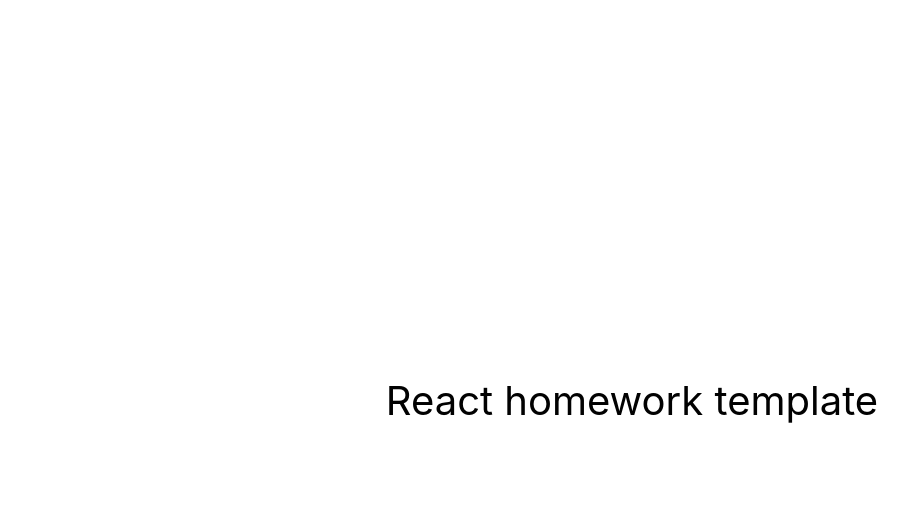
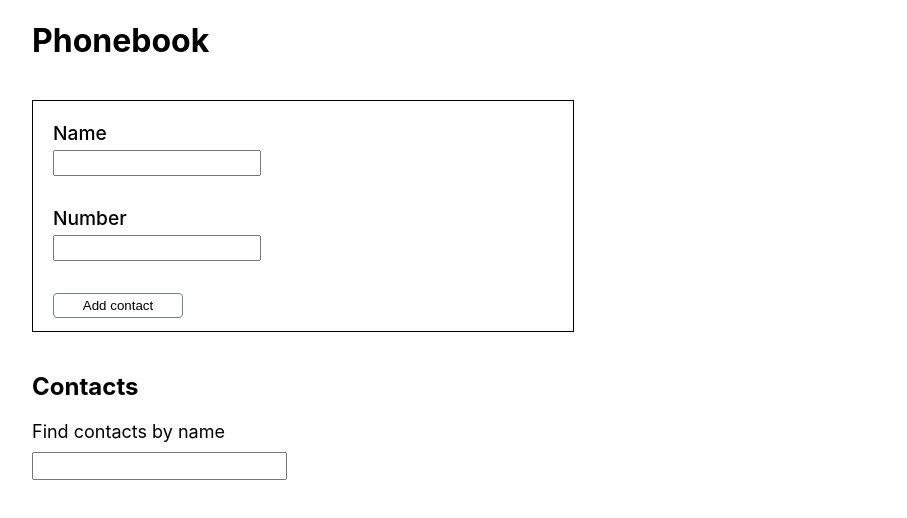
Before and after one commit to Alexey7272/goit-react-hw-04-phonebook, a React (Create React App) app: page / in a window 1280 px wide. Shown: the top 518 px of the page, without its empty margins (8-915 px from the left). Built offline with nearby package versions, Linux system fonts and the light colour scheme.

Commit message:
add start file

```diff
--- a/package.json
+++ b/package.json
@@ -2,7 +2,7 @@
   "name": "react-homework-template",
   "version": "0.1.0",
   "private": true,
-  "homepage": "https://goitacademy.github.io/react-homework-template/",
+  "homepage": "https://Alexey7272.goit-react-hw-04-phonebook/",
   "dependencies": {
     "@testing-library/jest-dom": "^5.16.3",
     "@testing-library/react": "^12.1.4",
@@ -10,6 +10,7 @@
     "react": "^18.1.0",
     "react-dom": "^18.1.0",
     "react-scripts": "5.0.1",
+    "shortid": "^2.2.16",
     "web-vitals": "^2.1.3"
   },
   "scripts": {
--- a/src/components/App.jsx
+++ b/src/components/App.jsx
@@ -1,16 +1,90 @@
-export const App = () => {
-  return (
-    <div
-      style={{
-        height: '100vh',
-        display: 'flex',
-        justifyContent: 'center',
-        alignItems: 'center',
-        fontSize: 40,
-        color: '#010101'
-      }}
-    >
-      React homework template
-    </div>
-  );
+import React, {Component} from "react";
+import ContactEditor from './ContactEditor';
+import ContactList from "./ContactList";
+import Filter from "./Filter";
+import styles from "./PhoneBook.module.css";
+import shortid from "shortid";
+
+export default class App extends Component {
+
+  state = {
+    contacts: [],
+    filter: '',
+  };
+
+  addContact = (name, number) => {
+    const alreadyContacts = this.chekIfContactsExists(name)
+
+    if(alreadyContacts) {
+      alert(`${name} is already in contacts`)
+      return
+    };
+
+    const contact = {
+      id: shortid.generate(),
+      name,
+      number,
+    };
+
+    this.setState(prevState => ({
+      contacts: [contact, ...prevState.contacts],
+    }));
+
+  };
+
+  handleFilter = queue => {
+    queue ? this.setState({ filter: queue }) : this.setState({ filter: '' });
+  };
+
+  showFilteredContacts = () => {
+    const { contacts, filter } = this.state;
+    const filteredContacts = contacts.filter(contact =>
+      contact.name.toLowerCase().includes(filter)
+    );
+
+    return filteredContacts;
+  };
+
+  chekIfContactsExists = queue =>  {
+    const { contacts } = this.state;
+
+    return contacts.some(contact => contact.name === queue);
+  };
+
+  removeContacts = (id) => {
+      console.log(id)
+
+      this.setState(({contacts}) => {
+        return {
+          contacts: contacts.filter(contact => contact.id !== id)
+        }
+      })
+  };
+
+  componentDidMount = () => {
+      const contacts = localStorage.getItem('contacts');
+      const parsedContacts = JSON.parse(contacts);
+
+      if( parsedContacts ) {
+        this.setState({contacts: parsedContacts});
+      };
+  };
+
+  componentDidUpdate = ( prevProps, prevState) => {
+    if ( this.state.contacts !== prevState.contacts) {
+       localStorage.setItem('contacts', JSON.stringify(this.state.contacts))
+    };
+  };
+
+  render () {
+    return (
+      <div>
+        <h1 className={styles.Contacts__title}>Phonebook</h1>
+        <ContactEditor onSubmit={this.addContact}/>
+        <h2 className={styles.Contacts__title}>Contacts</h2>
+        <Filter filterQueue={this.handleFilter}/>
+        <ContactList contacts={this.showFilteredContacts()} onRemoveContact={this.removeContacts}/>
+      </div>
+    );
+  };
 };
--- /dev/null
+++ b/src/components/ContactEditor.js
@@ -0,0 +1,66 @@
+import React, { Component } from "react";
+import styles from "./PhoneBook.module.css";
+
+class ContactEditor extends Component {
+    state = {
+       name: '',
+       number: '',
+    };
+
+    contactChange = e => {
+        const { name, value } = e.currentTarget;
+        this.setState({ [name]: value });
+    };
+
+    // nameChange = e => {
+    //     this.setState({ nameText: e.currentTarget.value })
+    // };
+
+    // numberChange = e => {
+    //     this.setState({ telNumber: e.currentTarget.value  })
+    // };
+
+    formSubmit = e => {
+        e.preventDefault();
+
+        this.props.onSubmit(this.state.name, this.state.number);
+
+        this.setState({name: '', number: ''});
+    };
+
+    render() {
+        return (
+            <form className={styles.AddContact} onSubmit={this.formSubmit}>
+
+                <label className={styles.AddContact__label}>
+
+                    Name
+                    <input
+                       name="name"
+                       value={this.state.name}
+                       onChange={this.contactChange}
+                       className={styles.AddContact__data}
+                    />
+
+                    Number
+                    <input
+                       type="tel"
+                       name="number"
+                       pattern="\+?\d{1,4}?[-.\s]?\(?\d{1,3}?\)?[-.\s]?\d{1,4}[-.\s]?\d{1,4}[-.\s]?\d{1,9}"
+                       title="Phone number must be digits and can contain spaces, dashes, parentheses and can start with +"
+                       required
+                       value={this.state.number}
+                       onChange={this.contactChange}
+                       className={styles.AddContact__data}
+                    />
+                </label>
+
+                <button type="submit" className={styles.AddContact__button}>Add contact</button>
+
+            </form>
+        )
+    };
+};
+
+
+export default ContactEditor;
--- /dev/null
+++ b/src/components/ContactList.js
@@ -0,0 +1,27 @@
+// import React, {Component} from "react";
+import PropTypes from 'prop-types';
+import styles from "./PhoneBook.module.css";
+
+const ContactList = ({ contacts, onRemoveContact }) => (
+    <ul className={styles.Contacts__list}>
+        {contacts.map(( {id, name, number} ) => (
+            <li key={id} className={styles.Contacts__item}>
+                {name}: {number}
+
+                <button
+                  onClick={() => {onRemoveContact(id)}}
+                  className={styles.Contacts__button}
+                >
+                  Delete
+                </button>
+            </li>
+        ))}
+    </ul>
+);
+
+ContactList.propTypes = {
+    contacts: PropTypes.array.isRequired,
+    onRemoveContact: PropTypes.func.isRequired,
+};
+
+export default ContactList;
--- /dev/null
+++ b/src/components/Filter.js
@@ -0,0 +1,35 @@
+import { nanoid } from "nanoid";
+import PropTypes from 'prop-types'
+import styles from "./PhoneBook.module.css";
+
+const Filter = ({ filterQueue }) => {
+    const filterId = nanoid();
+
+    const handleChange = e => {
+        const { value } = e.target;
+
+        filterQueue(value.trim().toLowerCase());
+    };
+
+    return (
+        <div>
+            <p className={styles.Filter__title}> Find contacts by name </p>
+
+            <input
+            type="text"
+            name="filter"
+            id={filterId}
+            onChange={handleChange}
+            className={styles.Filter__label}
+            >
+            </input>
+        </div>
+    );
+};
+
+Filter.propTypes = {
+    filterQueue: PropTypes.func.isRequired,
+};
+
+
+export default Filter;
--- /dev/null
+++ b/src/components/PhoneBook.module.css
@@ -0,0 +1,77 @@
+.AddContact {
+    width: 500px;
+    height: 190px;
+
+    margin: 40px;
+    padding: 20px;
+    border: 1px solid black;
+}
+
+.AddContact__label {
+    font-size: larger;
+    font-weight: 500;
+}
+
+.AddContact__data {
+    display: block;
+    resize: none;
+
+    width: 200px;
+    height: 20px;
+
+    margin-top: 5px;
+    margin-bottom: 30px;
+}
+
+.AddContact__button {
+    background: white;
+    border: 1px solid slategray;
+    border-radius: 4px;
+    cursor: pointer;
+
+    width: 130px;
+    height: 25px;
+}
+
+.Contacts__title {
+    padding-left: 40px;
+}
+
+.Contacts__list {
+    font-size: large;
+
+    margin-left: 30px;
+}
+
+.Contacts__item {
+    font-weight: 500;
+
+    padding-bottom: 10px;
+}
+
+.Contacts__button {
+    border: solid 1px grey;
+    border-radius: 4px;
+
+    width: 60px;
+    height: 20px;
+
+    background: white;
+
+    margin-left: 10px;
+}
+
+.Filter__title {
+    font-size: large;
+
+    margin: 0;
+    margin-bottom: 10px;
+    padding-left: 40px;
+}
+
+.Filter__label {
+    font-size: larger;
+    font-weight: 500;
+
+    margin-left: 40px;
+}
--- a/src/index.js
+++ b/src/index.js
@@ -1,6 +1,6 @@
 import React from 'react';
 import ReactDOM from 'react-dom/client';
-import { App } from 'components/App';
+import App from 'components/App';
 import './index.css';
 
 ReactDOM.createRoot(document.getElementById('root')).render(
```
Also changed, not shown: 1 other file (tests, documents, lock files or other folders).
